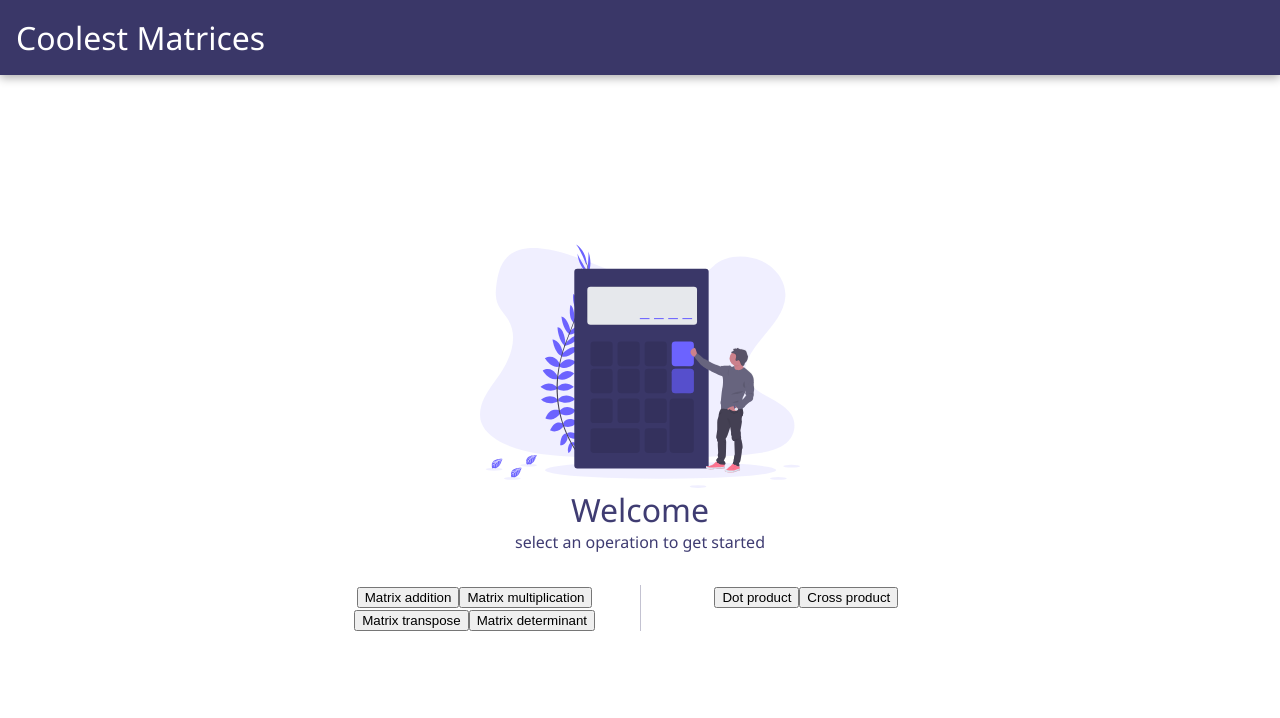
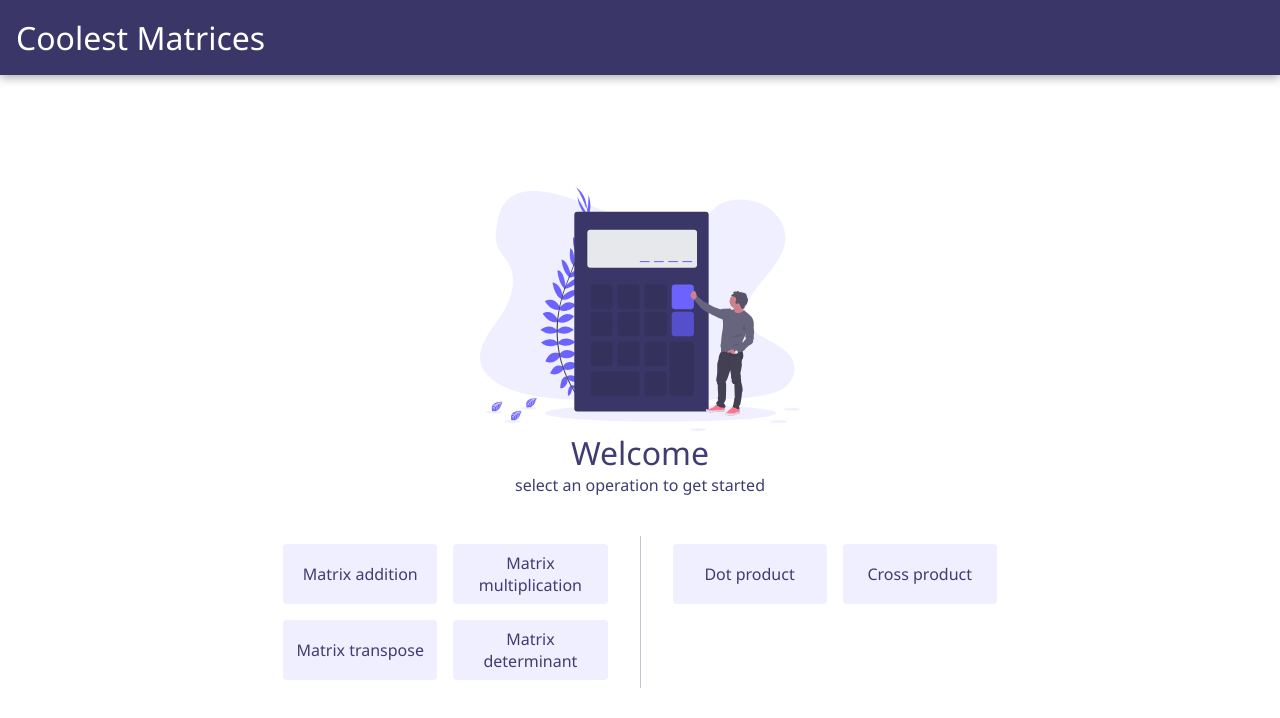
Before and after one commit to nitzanhen/matrices, a React (Vite) app in the folder packages/frontend-react/: page / in a window 1280 px wide. Shown: the top 718 px of the page. Built offline with nearby package versions, Linux system fonts and the light colour scheme.

Commit message:
Create Link component

```diff
--- a/packages/frontend-react/src/App.tsx
+++ b/packages/frontend-react/src/App.tsx
@@ -8,7 +8,8 @@ import { WelcomePage } from "./components/WelcomePage";
 const useStyles = createUseStyles(
   {
     colorDefs: {
-      "--background-primary": "#3A3768",
+      "--background-light": "#F0EFFF",
+      "--background-dark": "#3A3768",
       "--color-primary": "#3F3C72",
     },
 
--- /dev/null
+++ b/packages/frontend-react/src/BaseComponentProps.ts
@@ -0,0 +1,6 @@
+import { CSSProperties } from 'react';
+
+export interface BaseComponentProps {
+  className?: string;
+  style?: CSSProperties;
+}
--- /dev/null
+++ b/packages/frontend-react/src/components/Link.tsx
@@ -0,0 +1,70 @@
+import React from "react";
+import clsx from "clsx";
+import { createUseStyles } from "react-jss";
+import {
+  Link as RouterLink,
+  LinkProps as RouterLinkProps,
+} from "react-router-dom";
+
+const useStyles = createUseStyles(
+  {
+    root: {
+      cursor: "pointer",
+      transition: "all 200ms cubic-bezier(0.4, 0, 0.2, 1)",
+      borderRadius: 4,
+      border: "none",
+      padding: "8px 12px",
+      fontSize: 16,
+      display: "inline-flex",
+      alignItems: "center",
+      justifyContent: "center",
+      textDecoration: 'none'
+    },
+    dark: {
+      backgroundColor: "var(--background-dark)",
+      color: "white",
+    },
+    light: {
+      backgroundColor: "var(--background-light)",
+      color: "var(--color-primary)",
+    },
+    outline: {
+      backgroundColor: "transparent",
+      border: "1px solid var(--color-primary)",
+      color: "var(--color-primary)",
+    },
+  },
+  { name: "button" }
+);
+
+type NativeAnchorProps = React.DetailedHTMLProps<
+  React.AnchorHTMLAttributes<HTMLAnchorElement>,
+  HTMLAnchorElement
+>;
+
+export interface LinkProps extends RouterLinkProps {
+  variant?: "dark" | "light" | "outline";
+}
+
+export const Link: React.VFC<LinkProps> = ({
+  className,
+  variant = "light",
+  ...otherProps
+}) => {
+  const classes = useStyles();
+
+  return (
+    <RouterLink
+      className={clsx(
+        classes.root,
+        {
+          [classes.dark]: variant === "dark",
+          [classes.light]: variant === "light",
+          [classes.outline]: variant === "outline",
+        },
+        className
+      )}
+      {...otherProps}
+    />
+  );
+};
--- a/packages/frontend-react/src/components/TopBar.tsx
+++ b/packages/frontend-react/src/components/TopBar.tsx
@@ -4,7 +4,7 @@ import { createUseStyles } from "react-jss";
 const useStyles = createUseStyles(
   {
     root: {
-      backgroundColor: "var(--background-primary)",
+      backgroundColor: "var(--background-dark)",
       color: "white",
       padding: 16,
       boxShadow: "0px 3px 9px 0px #00000050",
--- a/packages/frontend-react/src/components/WelcomePage.tsx
+++ b/packages/frontend-react/src/components/WelcomePage.tsx
@@ -1,6 +1,7 @@
 import React from "react";
 import { createUseStyles } from "react-jss";
 import calculator from "../calculator.svg";
+import { Link } from "./Link";
 
 const useStyles = createUseStyles(
   {
@@ -22,19 +23,28 @@ const useStyles = createUseStyles(
       },
     },
     actions: {
-      marginTop: 32,
+      marginTop: 40,
+      width: '100%',
+      overflow: 'hidden',
       display: "flex",
 
       "& > span": {
         display: "block",
         width: 1,
         flex: "0 0 auto",
-        backgroundColor: "var(--background-primary)",
+        backgroundColor: "var(--background-dark)",
         opacity: 0.3,
+        margin: "0 24px",
       },
 
       "& > div": {
-        flex: "1 0 50%",
+        flex: "1 1 50%",
+        display: "grid",
+        padding: 8,
+        gridTemplateColumns: "1fr 1fr",
+        gridTemplateRows: "1fr 1fr",
+        columnGap: 16,
+        rowGap: 16,
       },
     },
   },
@@ -52,15 +62,15 @@ export const WelcomePage: React.VFC = () => {
         <p>select an operation to get started</p>
         <div className={classes.actions}>
           <div>
-            <button>Matrix addition</button>
-            <button>Matrix multiplication</button>
-            <button>Matrix transpose</button>
-            <button>Matrix determinant</button>
+            <Link to='/matrix/sum'>Matrix addition</Link>
+            <Link to='/matrix/product'>Matrix multiplication</Link>
+            <Link to='/matrix/transpose'>Matrix transpose</Link>
+            <Link to='/matrix/determinant'>Matrix determinant</Link>
           </div>
           <span />
           <div>
-            <button>Dot product</button>
-            <button>Cross product</button>
+            <Link to='/vector/dot'>Dot product</Link>
+            <Link to='/vector/cross'>Cross product</Link>
           </div>
         </div>
       </div>
```
